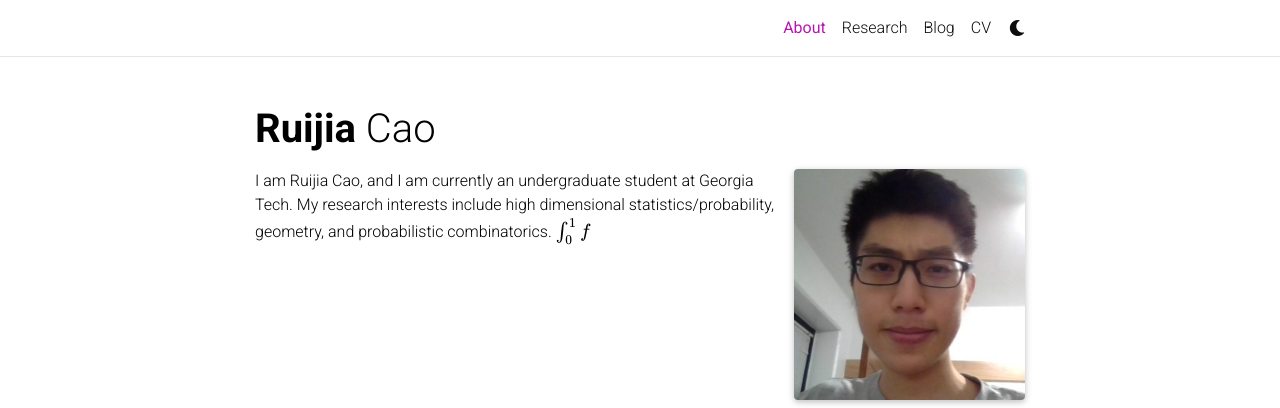
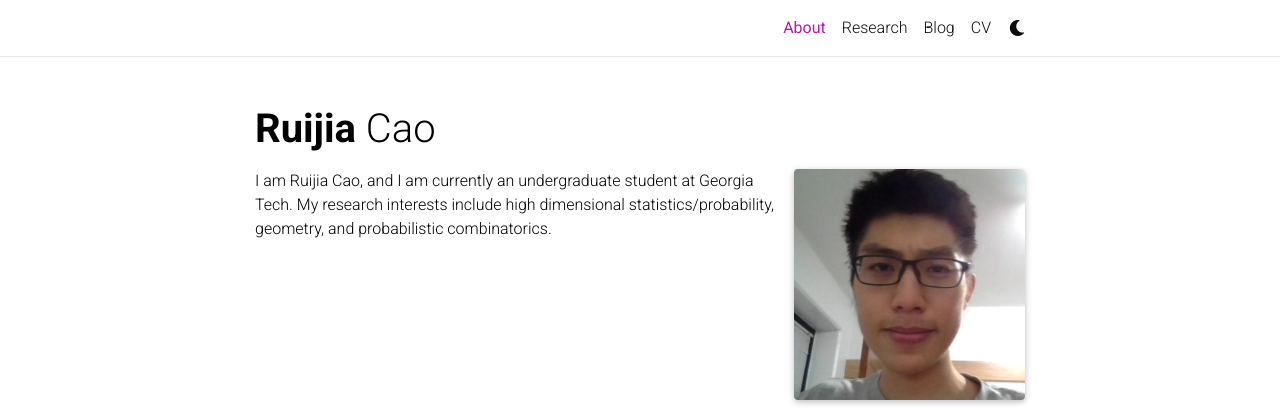
Before and after one commit to ruijiacao/ruijiacao.github.io, a Jekyll site: the page built from _pages/about.md, in a window 1280 px wide. Shown: the top 408 px of the page. Built offline with Jekyll 4.4.1, drawn with Linux system fonts in a browser that asks for light colours; full-size pictures stand in for the smaller copies a plugin makes; comment, search, counter and statistics services are not loaded; a style sheet for code colours, icons or effects is not loaded.

```diff
--- a/_pages/about.md
+++ b/_pages/about.md
@@ -17,4 +17,3 @@
 ---
 
 I am Ruijia Cao, and I am currently an undergraduate student at Georgia Tech. My research interests include high dimensional statistics/probability, geometry, and probabilistic combinatorics.
-$$\int_0^1 f $$
```
